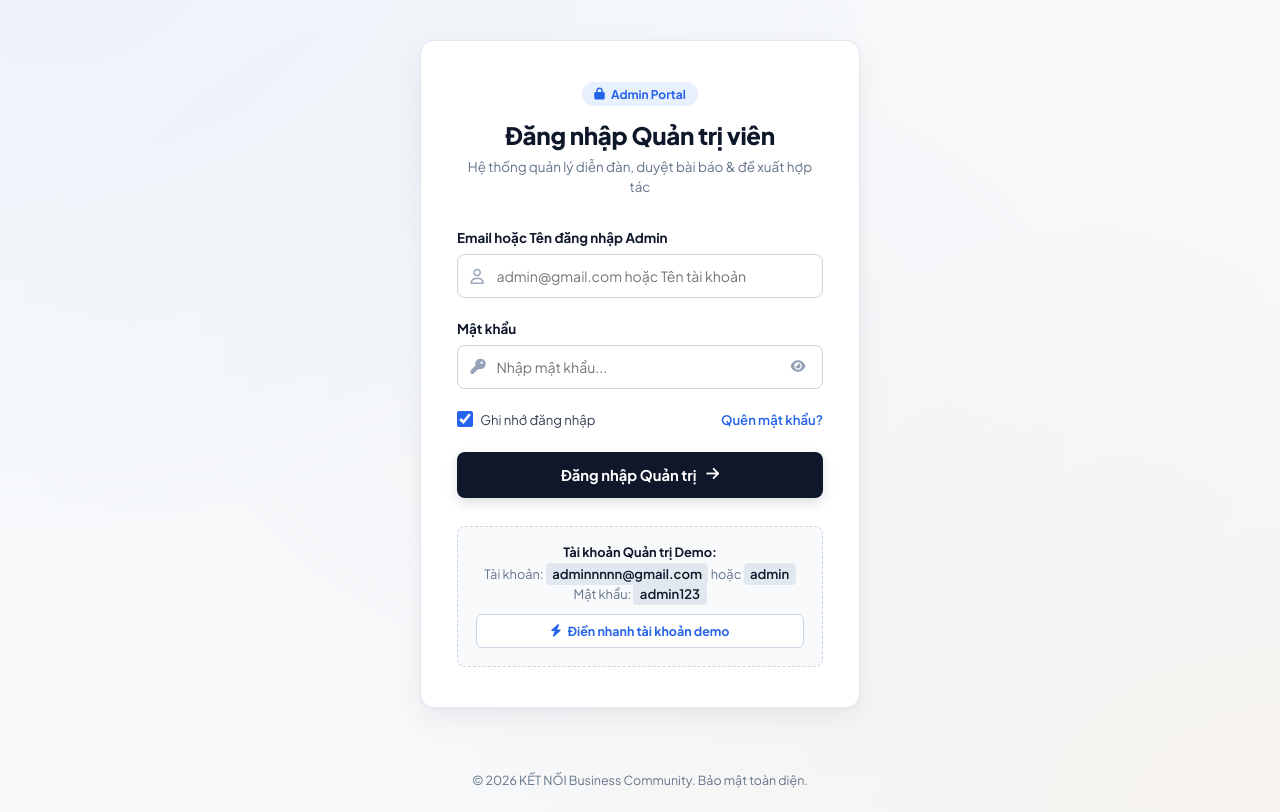
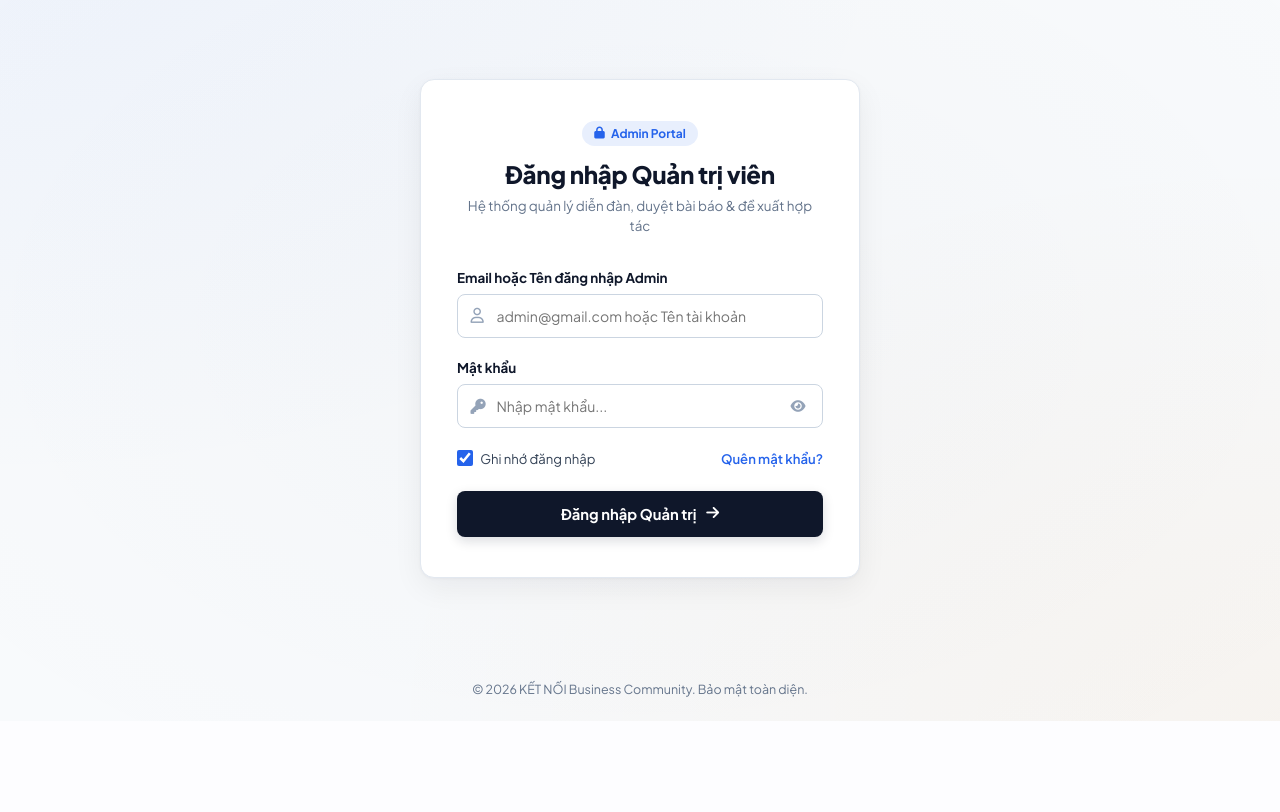
Before and after one commit to BuiKhanh354/business-forum, a Laravel app: page /dang-nhap in a window 1280 px wide. Shown: the part 79-891 px from the top of the page. After the commit the page ends 800 px from the top, so only its background shows below. Run offline with Laravel 10, Linux system fonts and the light colour scheme; data comes from the database, SQL or seed files in the repository; some libraries are stand-ins or nearby versions.

Commit message:
chore: remove demo account autofill from login page

```diff
--- a/public/js/login.js
+++ b/public/js/login.js
@@ -7,7 +7,6 @@ document.addEventListener('DOMContentLoaded', function () {
   const toggleBtn = document.getElementById('btnTogglePassword');
   const pwdInput = document.getElementById('adminPasswordInput');
   const eyeIcon = document.getElementById('eyeIcon');
-  const autoFillBtn = document.getElementById('btnAutoFillDemo');
   const loginInput = document.getElementById('adminLoginInput');
   const loginForm = document.getElementById('adminLoginForm');
   const alertBox = document.getElementById('loginAlert');
@@ -26,16 +25,6 @@ document.addEventListener('DOMContentLoaded', function () {
         pwdInput.type = 'password';
         if (eyeIcon) eyeIcon.className = 'fa-solid fa-eye';
       }
-    });
-  }
-
-  // Điền nhanh tài khoản demo
-  if (autoFillBtn && loginInput && pwdInput) {
-    autoFillBtn.addEventListener('click', function () {
-      loginInput.value = 'adminnnnn@gmail.com';
-      pwdInput.value = 'admin123';
-      if (alertBox) alertBox.style.display = 'none';
-      loginInput.focus();
     });
   }
 
--- a/resources/views/pages/login.blade.php
+++ b/resources/views/pages/login.blade.php
@@ -337,54 +337,6 @@
             transform: none;
         }
 
-        /* Demo hint */
-        .demo-account-hint {
-            margin-top: 1.75rem;
-            padding: 1.1rem;
-            background: #f8fafc;
-            border: 1px dashed #cbd5e1;
-            border-radius: 8px;
-            font-size: 0.8rem;
-            color: var(--text-muted);
-            text-align: center;
-        }
-
-        .demo-account-hint strong {
-            color: var(--text-title);
-        }
-
-        .demo-account-hint code {
-            background: #e2e8f0;
-            color: #0f172a;
-            padding: 0.15rem 0.4rem;
-            border-radius: 4px;
-            font-weight: 600;
-            font-size: 0.82rem;
-        }
-
-        .btn-fill-demo {
-            margin-top: 0.75rem;
-            width: 100%;
-            padding: 0.5rem;
-            background: #ffffff;
-            border: 1px solid #cbd5e1;
-            border-radius: 6px;
-            font-size: 0.78rem;
-            font-weight: 700;
-            color: var(--primary-blue);
-            cursor: pointer;
-            transition: all 0.2s ease;
-            display: inline-flex;
-            align-items: center;
-            justify-content: center;
-            gap: 0.4rem;
-        }
-
-        .btn-fill-demo:hover {
-            background: var(--primary-blue-light);
-            border-color: var(--primary-blue);
-        }
-
         /* Footer */
         .login-footer {
             padding: 1.5rem;
@@ -509,20 +461,6 @@
         </button>
       </form>
 
-      <!-- Hộp gợi ý tài khoản mẫu -->
-      <div class="demo-account-hint">
-        <div><strong>Tài khoản Quản trị Demo:</strong></div>
-        <div style="margin-top: 5px;">
-          Tài khoản: <code>adminnnnn@gmail.com</code> hoặc <code>admin</code>
-        </div>
-        <div style="margin-top: 3px;">
-          Mật khẩu: <code>admin123</code>
-        </div>
-        <button type="button" class="btn-fill-demo" id="btnAutoFillDemo">
-          <i class="fa-solid fa-bolt"></i> Điền nhanh tài khoản demo
-        </button>
-      </div>
-
     </div>
   </main>
 
```
Also changed, not shown: README.md.
